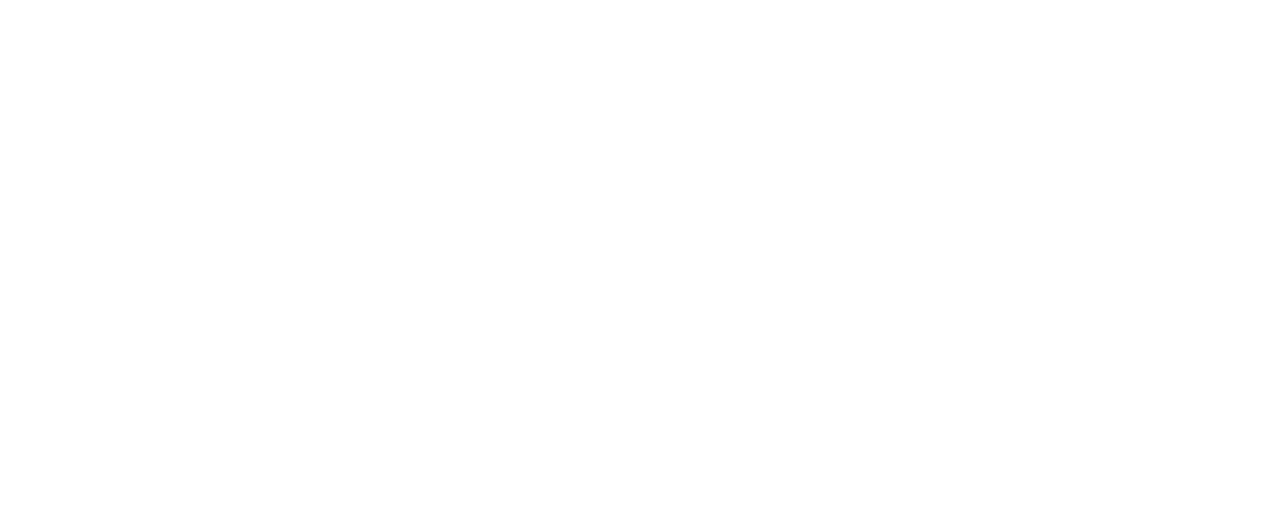
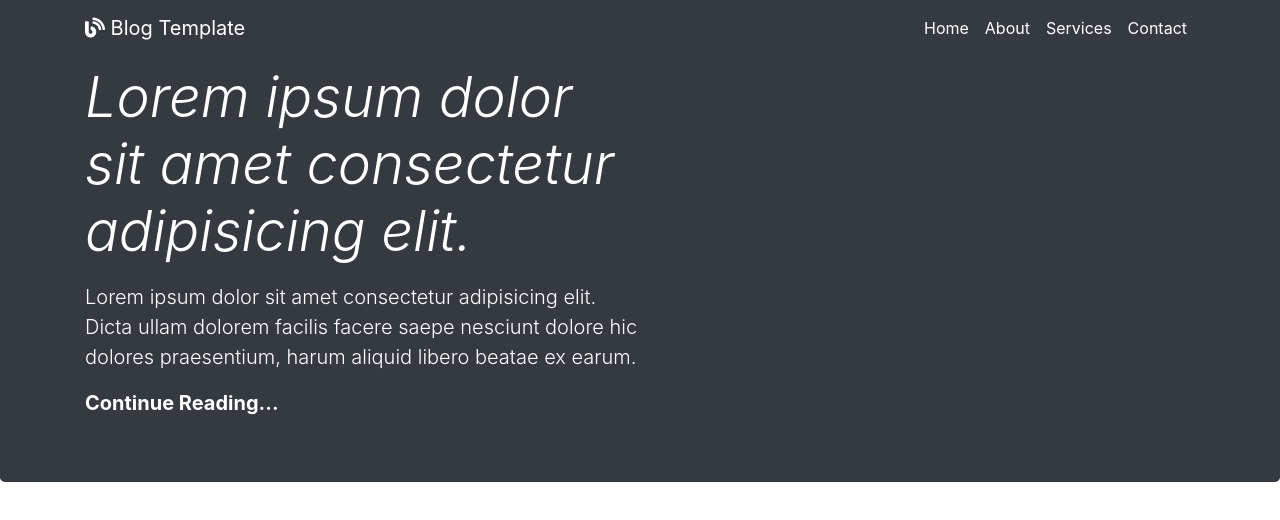
Before and after one commit to yahyaerdogan/blog_template, a plain HTML site: page index.html in a window 1280 px wide. Drawn offline with nearby package versions, Linux system fonts and the light colour scheme.

Commit message:
header and navbar tags complete

```diff
--- a/index.html
+++ b/index.html
@@ -1,11 +1,66 @@
 <!DOCTYPE html>
 <html lang="en">
+
 <head>
     <meta charset="UTF-8">
     <meta name="viewport" content="width=device-width, initial-scale=1.0">
     <title>Document</title>
+    <link rel="stylesheet" href="https://use.fontawesome.com/releases/v5.6.1/css/all.css"
+        integrity="sha384-gfdkjb5BdAXd+lj+gudLWI+BXq4IuLW5IT+brZEZsLFm++aCMlF1V92rMkPaX4PP" crossorigin="anonymous">
+
+    <!--bootstrap-->
+    <link rel="stylesheet" href="https://stackpath.bootstrapcdn.com/bootstrap/4.1.3/css/bootstrap.min.css">
+
+    <link rel="stylesheet" href="style.css">
+
 </head>
+
 <body>
+    <nav class="navbar bg-dark navbar-expand-sm navbar-dark fixed-top">
+        <div class="container">
+            <a href="#" class="navbar-brand">
+                <i class="fas fa-blog"></i>&nbsp;Blog Template
+            </a>
+            <button class="navbar-toggler" type="button" data-toggle="collapse" data-target="#navbarCollapse">
+                <span class="navbar-toggler-icon"></span>
+            </button>
+            <div class="collapse navbar-collapse" id="navbarCollapse">
+                <ul class="navbar-nav ml-auto">
+                    <li class="nav-item">
+                        <a href="#" class="nav-link active">Home</a>
+                    </li>
+                    <li class="nav-item">
+                        <a href="#" class="nav-link active">About</a>
+                    </li>
+                    <li class="nav-item">
+                        <a href="#" class="nav-link active">Services</a>
+                    </li>
+                    <li class="nav-item">
+                        <a href="#" class="nav-link active">Contact</a>
+                    </li>
+                </ul>
+            </div>
+        </div>
+    </nav>
+
+    <header>
+        <div class="jumbotron bg-dark text-white">
+            <div class="container">
+                <div class="col-md-6 px-0">
+                    <h1 class="display-4 font-italic">
+                        Lorem ipsum dolor sit amet consectetur adipisicing elit.
+                    </h1>
+                    <p class="lead my-3">Lorem ipsum dolor sit amet consectetur adipisicing elit. Dicta ullam dolorem facilis facere saepe nesciunt dolore hic dolores praesentium, harum aliquid libero beatae ex earum.</p>
+                    <p class="lead mb-0"><a href="#" class="font-weight-bold text-white">Continue Reading...</a>
+                    </p>
+                </div>
+            </div>
+        </div>
+    </header>
+    <main>
+        <!--to be continued-->
+    </main>
 
 </body>
+
 </html>
```
